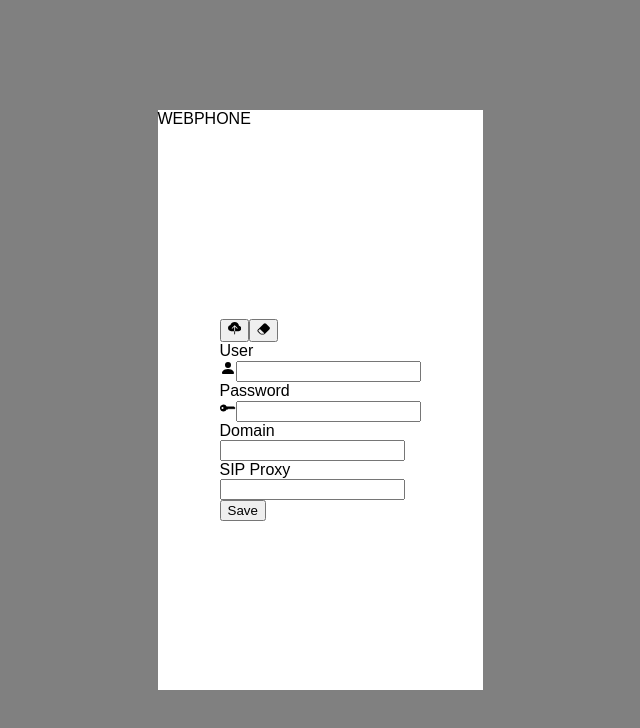
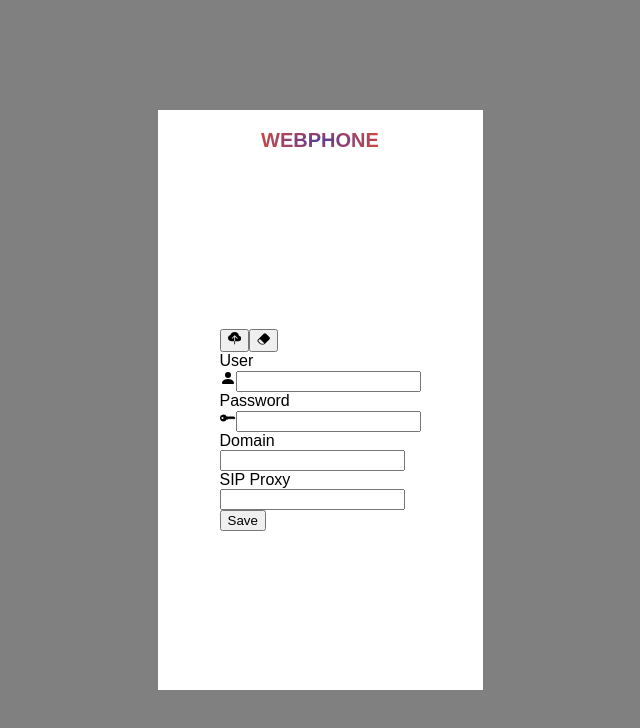
Before and after one commit to branow/webphone, a React (Vite) app: page / in a window 1280 px wide. Shown: the top 728 px of the page, without its empty margins (320-960 px from the left). Built offline with nearby package versions, Linux system fonts and the light colour scheme.

Commit message:
Style NavBar

```diff
--- /dev/null
+++ b/src/components/NavBar.css
@@ -0,0 +1,16 @@
+.nav-bar {
+  display: flex;
+  justify-content: center;
+  align-items: center;
+  width: 100%;
+  height: 100%;
+}
+
+.nav-bar-title {
+  font-size: 20px;
+  font-weight: bold;
+  color: transparent;
+  background-clip: text;
+  background-image: radial-gradient(ellipse, #553c9a, #ee4b2b);
+  -webkit-background-clip: text;
+}
--- a/src/components/NavBar.tsx
+++ b/src/components/NavBar.tsx
@@ -1,8 +1,13 @@
 import { FC } from "react";
+import "./NavBar.css";
 
 const NavBar: FC = () => {
   return (
-    <div>WEBPHONE</div>
+    <div className="nav-bar">
+      <div className="nav-bar-title">
+        WEBPHONE
+      </div>
+    </div>
   );
 };
 
--- a/src/components/Phone.css
+++ b/src/components/Phone.css
@@ -4,7 +4,7 @@
 }
 
 .phone-navbar {
-  height: 40px;
+  height: 60px;
 }
 
 .phone-tab {
@@ -12,7 +12,7 @@
   flex-direction: column;
   justify-content: center;
   align-items: center;
-  height: calc(100% - 40px);
+  height: calc(100% - 60px);
 }
 
 .transparent-btn {
```
